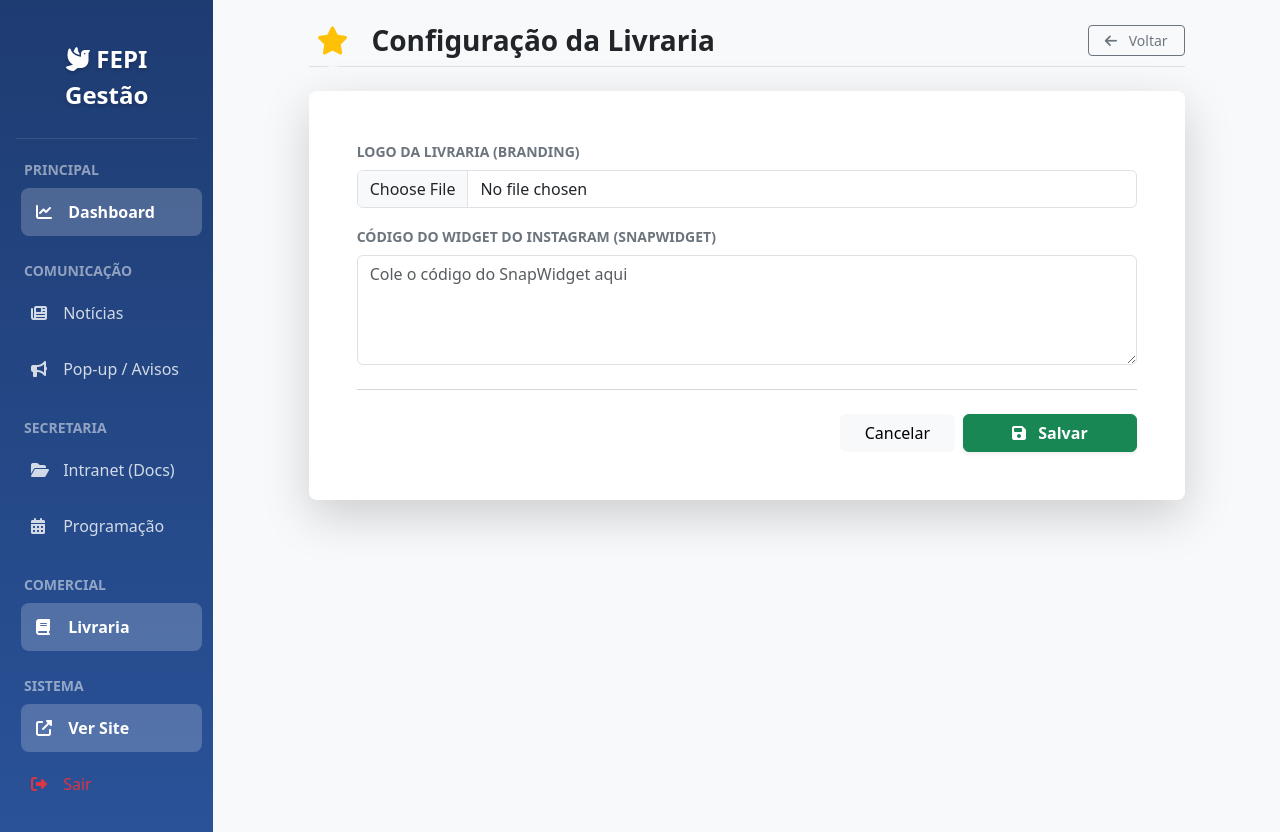
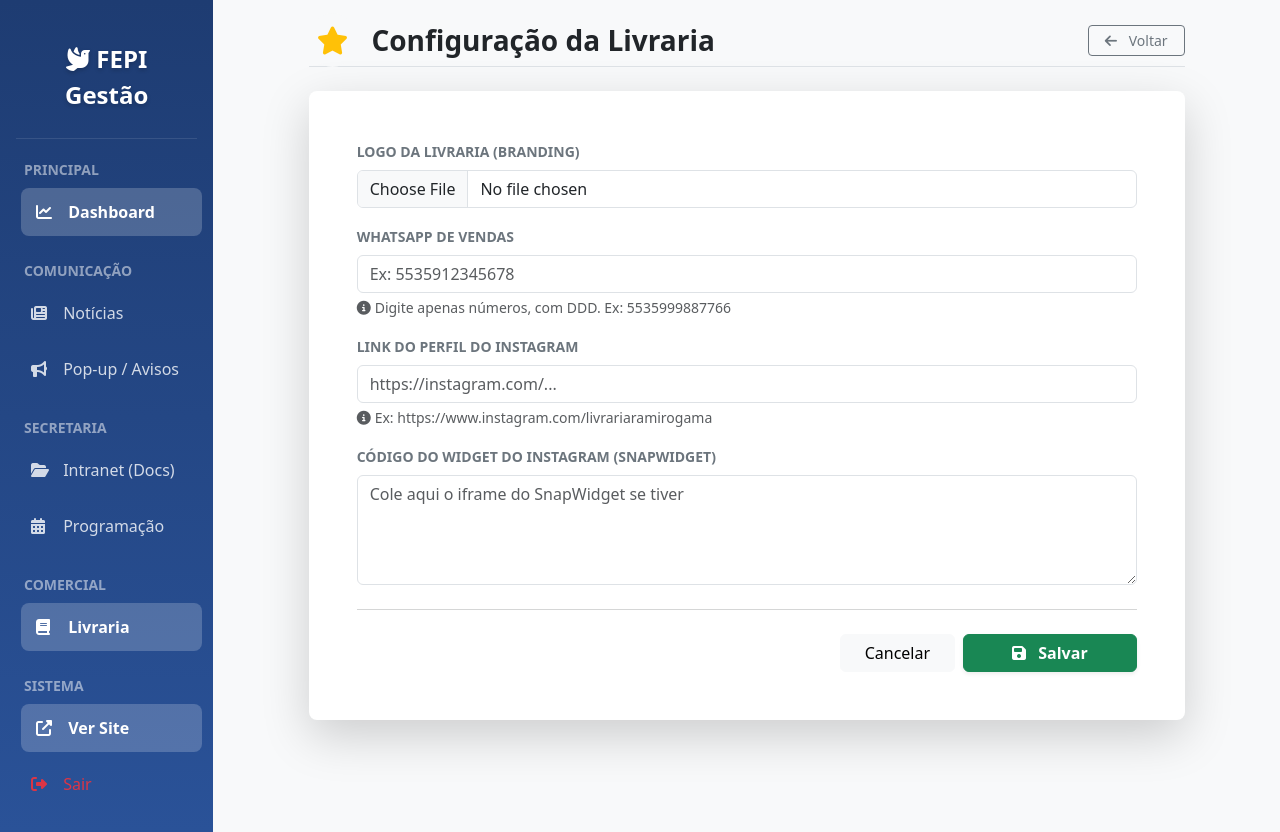
Before and after one commit to mauriciobtsso/fepi-site, a Django app: page /painel/livraria/config/ in a window 1280 px wide. Run offline with Django 5.2, Linux system fonts and the light colour scheme; the visitor is signed in with stand-in values (Sample User, id 1); data comes from the database, SQL or seed files in the repository; data that the repository does not hold is empty; some libraries are stand-ins or nearby versions.

Commit message:
Livraria Completa: Painel, Configurações e Front-end dinâmico

```diff
--- a/livraria/models.py
+++ b/livraria/models.py
@@ -7,9 +7,26 @@ from django.utils.text import slugify
 # 1. Tabela de Configuração da Livraria (Logo e Redes)
 class LivrariaConfig(models.Model):
     logo = models.ImageField(upload_to='livraria_config/', blank=True, null=True, verbose_name="Logo da Livraria (Branding)")
+
+    # NOVOS CAMPOS
+    whatsapp = models.CharField(
+        max_length=20,
+        blank=True,
+        null=True,
+        verbose_name="WhatsApp de Vendas",
+        help_text="Digite apenas números, com DDD. Ex: 5535999887766"
+    )
+
+    instagram_url = models.URLField(
+        blank=True,
+        null=True,
+        verbose_name="Link do Perfil do Instagram",
+        help_text="Ex: https://www.instagram.com/livrariaramirogama"
+    )
+
     instagram_widget_code = models.TextField(blank=True, verbose_name="Código do Widget do Instagram (SnapWidget)")
 
-    # Singleton: Garante que só existe 1 registo
+    # Singleton: Garante que só existe 1 registro
     def save(self, *args, **kwargs):
         if not self.pk and LivrariaConfig.objects.exists():
             return
@@ -21,7 +38,6 @@ class LivrariaConfig(models.Model):
 
     def __str__(self):
         return "Configuração Ramiro Gama"
-
 
 # 2. Tabela de Categorias
 class Categoria(models.Model):
--- a/painel/forms.py
+++ b/painel/forms.py
@@ -186,8 +186,23 @@ class CategoriaLivroForm(forms.ModelForm):
 class LivrariaConfigForm(forms.ModelForm):
     class Meta:
         model = LivrariaConfig
-        fields = ['logo', 'instagram_widget_code']
+        fields = ['logo', 'whatsapp', 'instagram_url', 'instagram_widget_code']
         widgets = {
             'logo': forms.FileInput(attrs={'class': 'form-control'}),
-            'instagram_widget_code': forms.Textarea(attrs={'class': 'form-control', 'rows': 4, 'placeholder': 'Cole o código do SnapWidget aqui'}),
+
+            'whatsapp': forms.TextInput(attrs={
+                'class': 'form-control',
+                'placeholder': 'Ex: 5535912345678'
+            }),
+
+            'instagram_url': forms.URLInput(attrs={
+                'class': 'form-control',
+                'placeholder': 'https://instagram.com/...'
+            }),
+
+            'instagram_widget_code': forms.Textarea(attrs={
+                'class': 'form-control',
+                'rows': 4,
+                'placeholder': 'Cole aqui o iframe do SnapWidget se tiver'
+            }),
         }
```
Also changed, not shown: livraria/templates/livraria/livraria_completa.html (+15 -2 lines), livraria/views.py (+17 -14 lines), livraria/migrations/0010_livrariaconfig_instagram_url_livrariaconfig_whatsapp.py (added).
